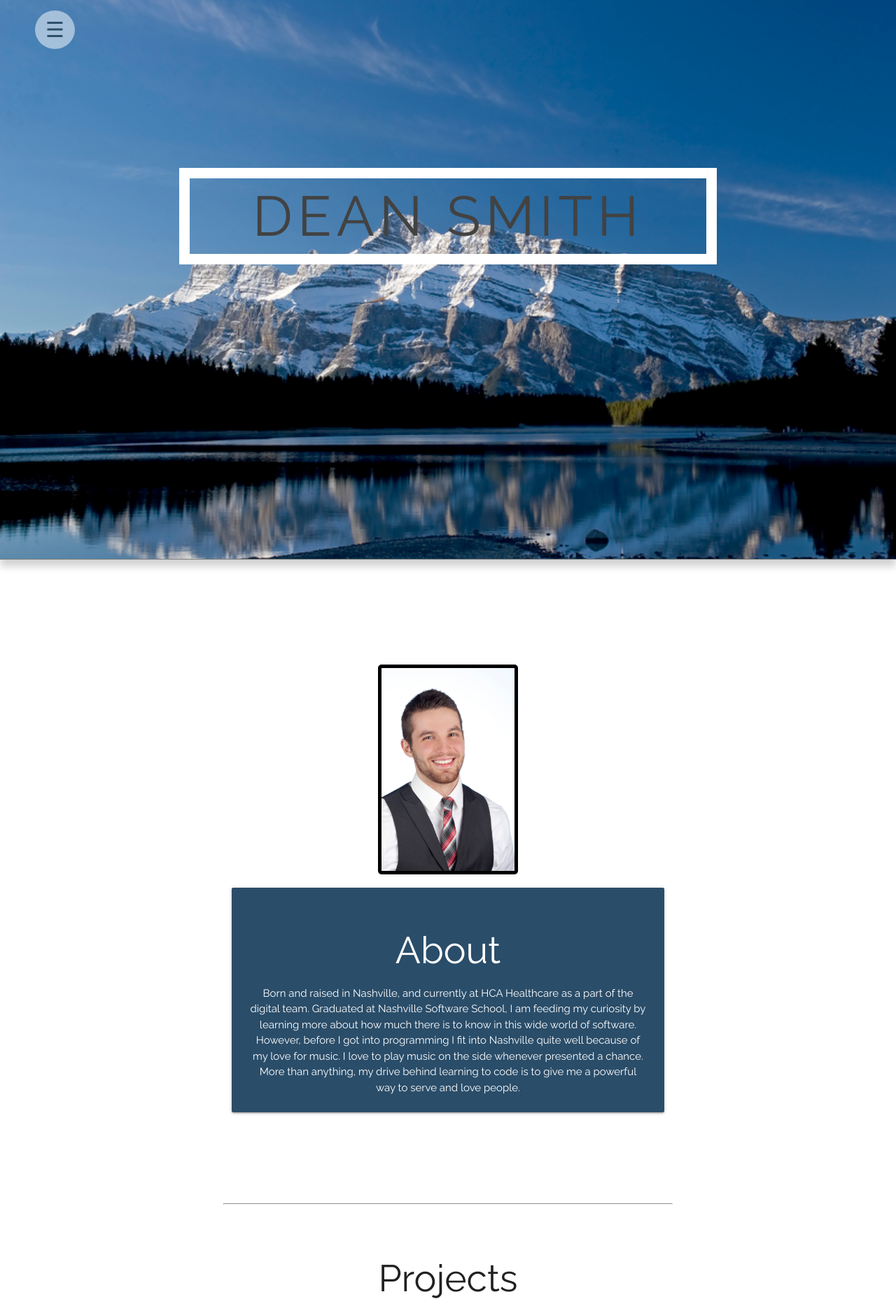
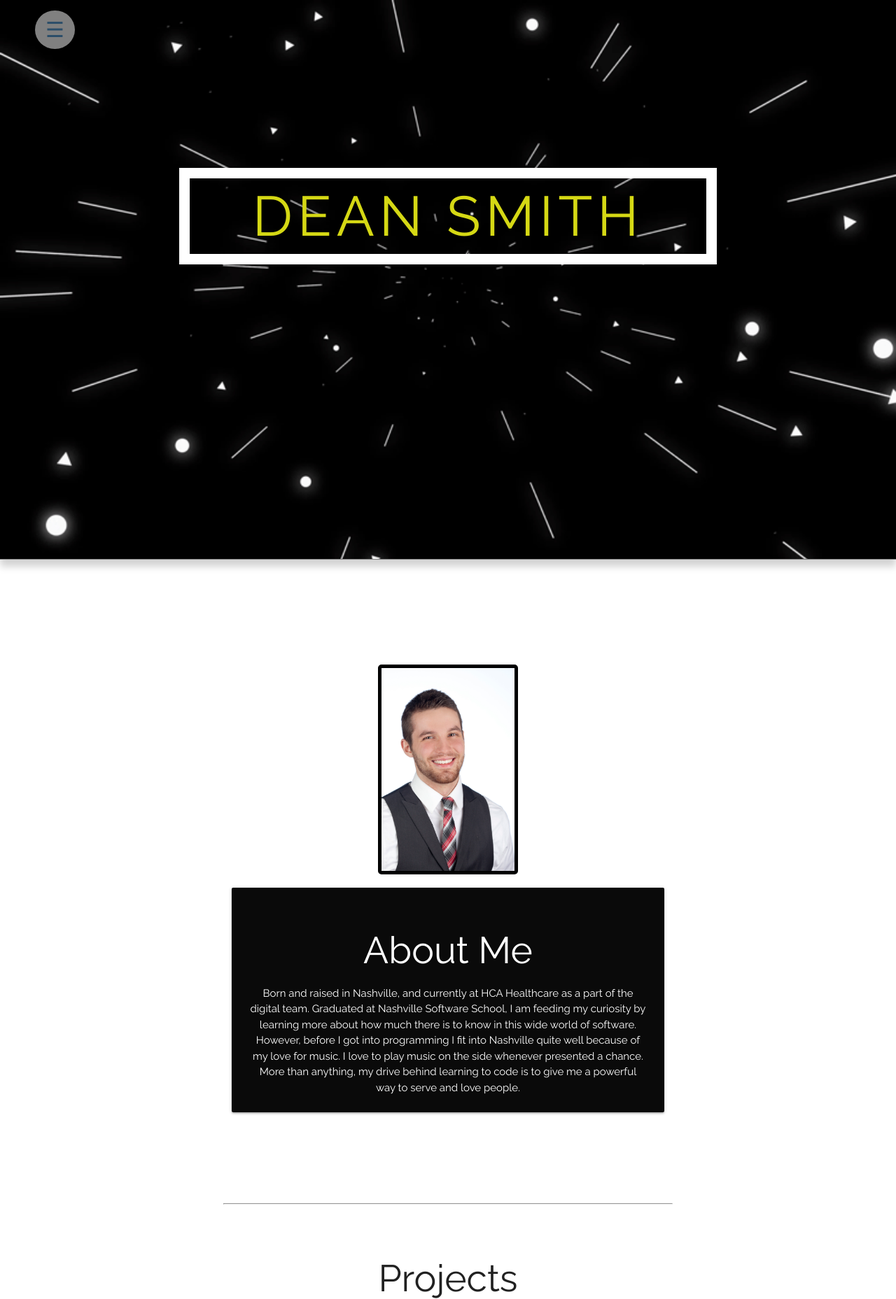
Before and after one commit to Deanomatic/Deanomatic.github.io, a PHP site: page / in a window 1280 px wide. Shown: the top 1857 px of the page at 70% size. Run offline with PHP 8.4, Linux system fonts and the light colour scheme; some libraries are stand-ins or nearby versions.

Commit message:
Styling changes

```diff
--- a/Styles/main.css
+++ b/Styles/main.css
@@ -1,3 +1,7 @@
+/* #text {
+    font-size: 7.6vw;
+  } */
+
 * {
     margin: 0;
     padding: 0;
@@ -76,7 +80,7 @@
     display: block;
 }
 .banner {
-    background-image: url("../images/canada1.jpg");
+    background-image: url("../images/dean-website-banner.gif");
     height: 100vh;
     background-size: cover;
     border-bottom: grey 1px solid;
@@ -96,7 +100,7 @@
     border: 15px solid white;
     padding: 10px;
     font-size: 10vh;
-    color: #424242;
+    color: #d5d814;
     letter-spacing: 7px;
     text-transform: uppercase;
     position: relative;
@@ -120,7 +124,7 @@ hr {
     padding: 50px;
 }
 h1 {
-    color: #424242;
+    color: #d5d814;
     text-transform: uppercase;
 }
 #Capa_1 {
@@ -171,7 +175,7 @@ h1 {
     -webkit-transition: all 0.5s ease-in-out;
 }
 .quote h1 {
-    color: #424242;
+    color: #d5d814;
     text-transform: none;
     font-weight: 300;
     font-style: normal;
@@ -244,7 +248,7 @@ footer {
     text-align: left;
     /*height: 75px;*/
 
-    background-color: #2a4d69;
+    background-color: #0a0a0a;
     color: white;
     padding: 50px 20px;
     /*display: block;*/
@@ -287,10 +291,10 @@ button:hover {
     #experience {
         width: 70%;
     }
-    #about h1,
-    #projects h1,
-    #experience h1,
-    #contact h1 {
+    #about h2,
+    #projects h2,
+    #experience h2,
+    #contact h2 {
         margin-bottom: 30px;
     }
     .quote {
@@ -308,7 +312,7 @@ button:hover {
         font-size: 1em;
     }
     #header-text {
-        color: #2a4d69;
+        color: #d5d814;
         opacity: 1;
         border: none;
         font-size: 4em;
--- a/index.html
+++ b/index.html
@@ -1,3 +1,4 @@
+<!-- <div id="text"></div> -->
 <!DOCTYPE html>
 <html>
 <head>
@@ -28,7 +29,7 @@
                 <a id="nav-toggle" onclick="return false;"><span>&#9776</span></a>
             </li>
             <li class="nav-item">
-                <a href="#about">About</a>
+                <a href="#about">About Me</a>
             </li>
             <li class="nav-item">
                 <a href="#projects" >Projects</a>
@@ -42,7 +43,8 @@
         </ul>
     </div>
     <a id="navicon" href="#" onclick="return false;"><span>&#9776</span></a>
-    <div id="container">
+    <div
+     id="container">
         <div class="banner" background="/images/dean-website-banner.gif">
             <h1 id="header-text">Dean Smith</h1>
         </div>
@@ -52,9 +54,9 @@
             <div class="row">
 
                 <div class="col m12 text-center">
-                  <div class="card" style="background-color: #2a4d69;">
+                  <div class="card" style="background-color: #0a0a0a;">
                     <div class="card-content white-text">
-                      <span class="card-title"><h2 style="color: white;" >About</h2></span>
+                      <span class="card-title"><h2 style="color: white;" >About Me</h2></span>
                       <p>Born and raised in Nashville, and currently at HCA Healthcare as a part of the digital team. Graduated at Nashville Software School,
                      I am feeding my curiosity by learning more about how much there is to know in this wide world of software.
                       However, before I got into programming I fit into Nashville quite well because of my love for music. I
@@ -113,7 +115,7 @@
             <div id="container">
                 <div class="row">
                     <div class="col m12 text-center">
-                      <div class="card" style="background-color: #2a4d69;">
+                      <div class="card" style="background-color: #0a0a0a;">
                         <a href="https://nashvilledesignhousepainters.com/"><h2 style="color: white;">Nashville House Painter</h2></a>
                         <div class="card-content white-text">
                           <p>The job of Project Manager at Nashville House Painters means a variety of things. I needed to have a detailed knowledge of each job we were on. Knowing how to communicate with the customer, employees and the business owner is vital to being an effective job manager. On very large scale jobs, It is key to give clear direction for everything to get done correctly. Along with directing, the other important aspect of the job is quality control. It is important for customer satisfaction to maintain a very high attention to detail.</p>
@@ -125,7 +127,7 @@
             <div id="container">
                 <div class="row">
                     <div class="col m12 text-center">
-                      <div class="card" style="background-color: #2a4d69;">
+                      <div class="card" style="background-color: #0a0a0a;">
                       <a href="http://nashvillesoftwareschool.com/"><h2 style="color: white;" >Nashville Software School</h2></a>
                         <div class="card-content white-text">
                           <p>This is a fully immersive boot camp designed to teach the skills needed to become a true software developer. This program makes one learn in not only a comprehensive way, but a hands on practical way. Throughout the program coding and solving simulated business problems is the game. NSS teaches the basics of what software is to complex conputer science theory. But most importantly, they teach how to work on a team and be a great teammate.</p>
@@ -139,23 +141,30 @@
     <div id="contact">
         <h2>Let's talk</h2> <i class="large material-icons">people</i>
         <div class="row">
-            <p class="col m3">
-              <i class="medium material-icons">code</i><br>
-              <a href="https://github.com/Deanomatic">My Github</a>
-            </p>
-            <p class="col m3">
-              <i class="medium material-icons">business_center</i><br>
-              <a href="https://www.linkedin.com/in/dean-smith-178246139/">My Linkedin</a>
-            </p>
-            <p class="col m3">
-              <i class="medium material-icons">local_phone</i><br>
-              <a href="tel:+1-615-613-4351">My Phone Number</a>
-            </p>
-            <p class="col m3">
-              <i class="medium material-icons">email</i><br>
-              <a href="mailto:jonathandsmith19@gmail.com">My Email</a>
-            </p>
-
+            <a href="https://github.com/Deanomatic">
+              <div class="col m3 card">
+                <i class="medium material-icons">code</i><br>
+                My Github
+              </div>
+            </a>
+            <a href="https://www.linkedin.com/in/dean-smith-178246139/">
+              <div class="col m3 card">
+                <i class="medium material-icons">business_center</i><br>
+                My Linkedin
+              </div>
+            </a>
+            <a href="tel:+1-615-613-4351">
+              <div class="col m3 card">
+                <i class="medium material-icons">local_phone</i><br>
+                My Phone Number
+              </div>
+            </a>
+            <a href="mailto:jonathandsmith19@gmail.com">
+              <div class="col m3 card">
+                <i class="medium material-icons">email</i><br>
+                My Email
+              </div>
+            </a>
         </div>
 
     </div>
```
